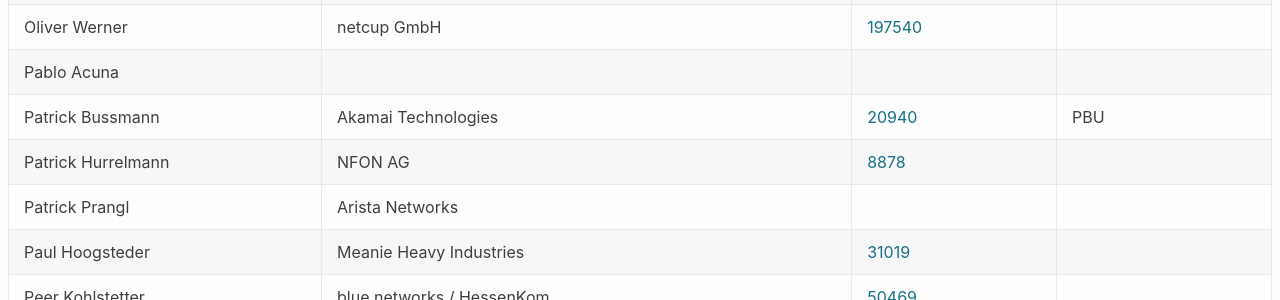
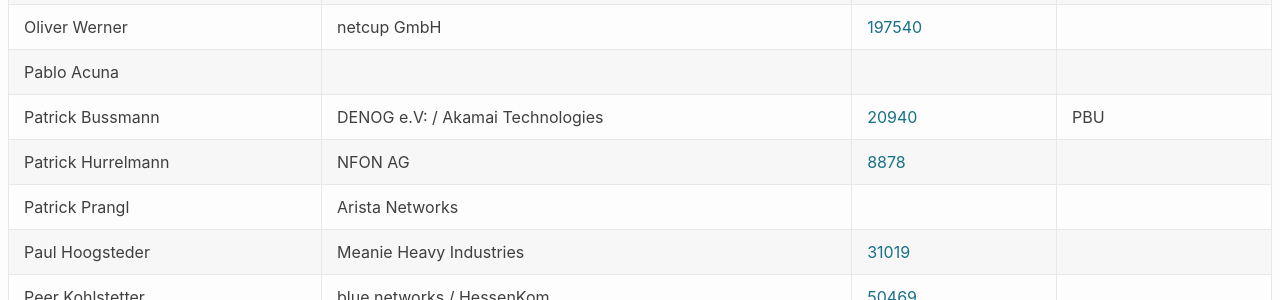
Before and after one commit to denog/pretix-attendeelist, a Jekyll site: the page built from index.markdown, in a window 1280 px wide and 900 px high, scrolled down 8344 px. Shown: the part 153-453 px from the top of the window. Built offline with Jekyll 4.4.1, drawn with Linux system fonts in a browser that asks for light colours.

Commit message:
Latest data: Fri Oct 16 21:22:55 UTC 2020

```diff
--- a/_data/attendees.json
+++ b/_data/attendees.json
@@ -1069,7 +1069,7 @@
   },
   {
     "name": "Patrick Bussmann",
-    "company": "Akamai Technologies",
+    "company": "DENOG e.V: / Akamai Technologies",
     "irc": "PBU",
     "asn": "20940"
   },
```
